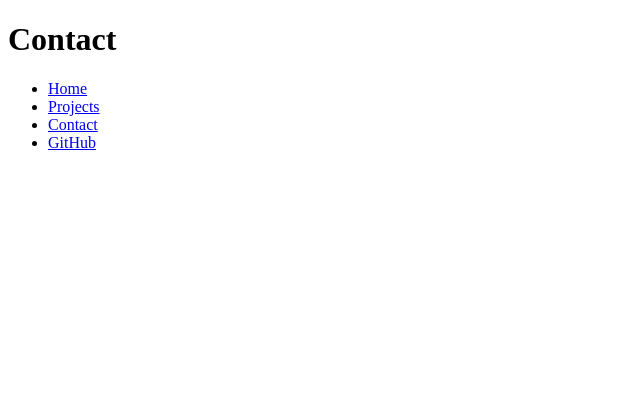
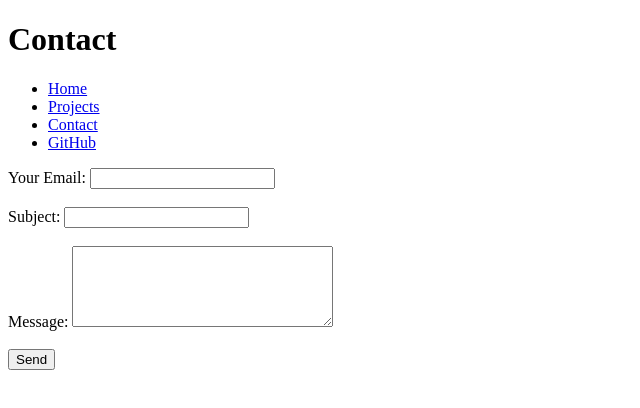
Before and after one commit to lmalottucsd/portfolio, a plain HTML site: page contact/index.html in a window 1280 px wide. Shown: the whole page, without its empty margins (0-640 px from the left). Drawn offline with Linux system fonts and the light colour scheme.

Commit message:
add contact form

```diff
--- a/contact/index.html
+++ b/contact/index.html
@@ -12,8 +12,29 @@
     <li><a href="../index.html">Home</a></li>
     <li><a href="../projects/index.html">Projects</a></li>
     <li><a href="index.html">Contact</a></li>
-    <li><a href="https://github.com/YOUR-USERNAME" target="_blank">GitHub</a></li>
+    <li><a href="https://github.com/lmalottucsd" target="_blank">GitHub</a></li>
   </ul>
+   <form action="mailto:YOUR_EMAIL_ADDRESS" method="POST" enctype="text/plain">
+    <label>
+      Your Email:
+      <input name="email" type="email" required>
+    </label>
+    <br><br>
+
+    <label>
+      Subject:
+      <input name="subject">
+    </label>
+    <br><br>
+
+    <label>
+      Message:
+      <textarea name="body" rows="5" cols="30"></textarea>
+    </label>
+    <br><br>
+
+    <button>Send</button>
+  </form>
 </nav>
 </body>
 </html>
```
Also changed, not shown: projects/index.html (+1 -1 lines).
